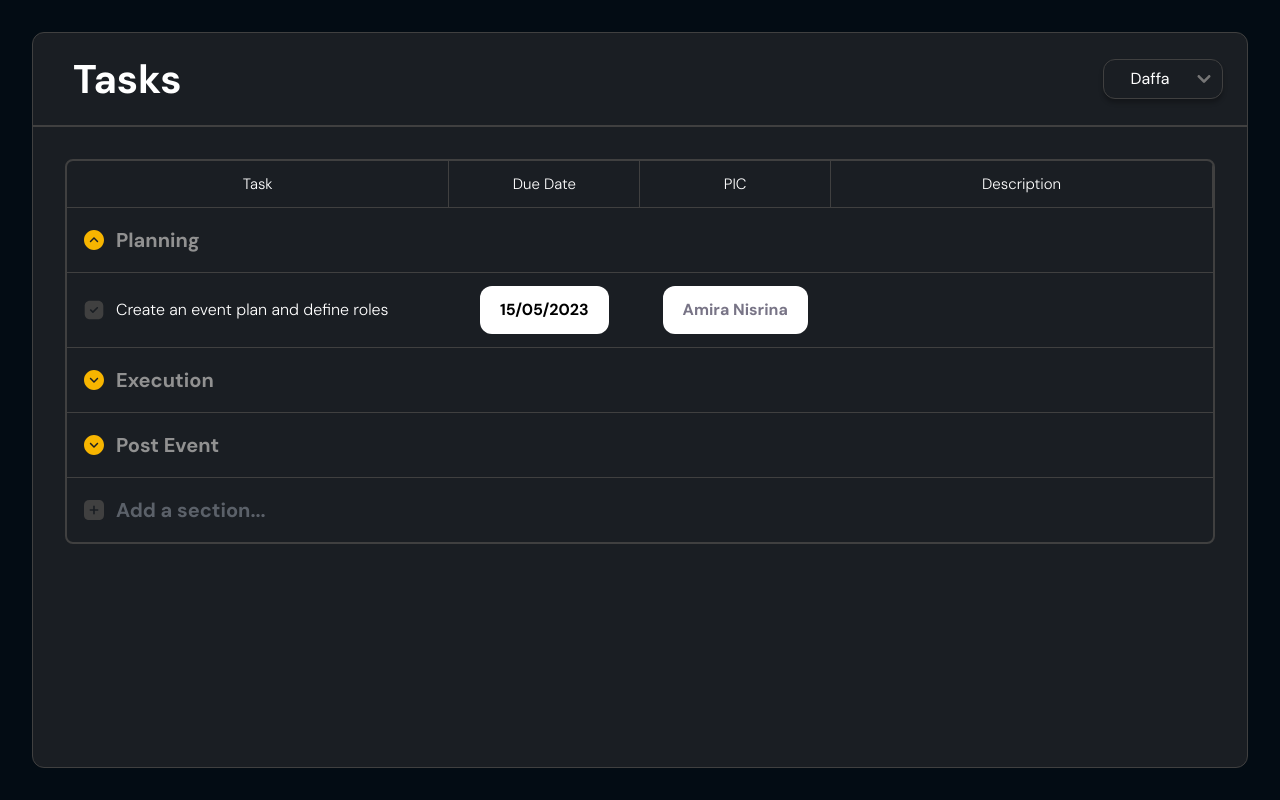
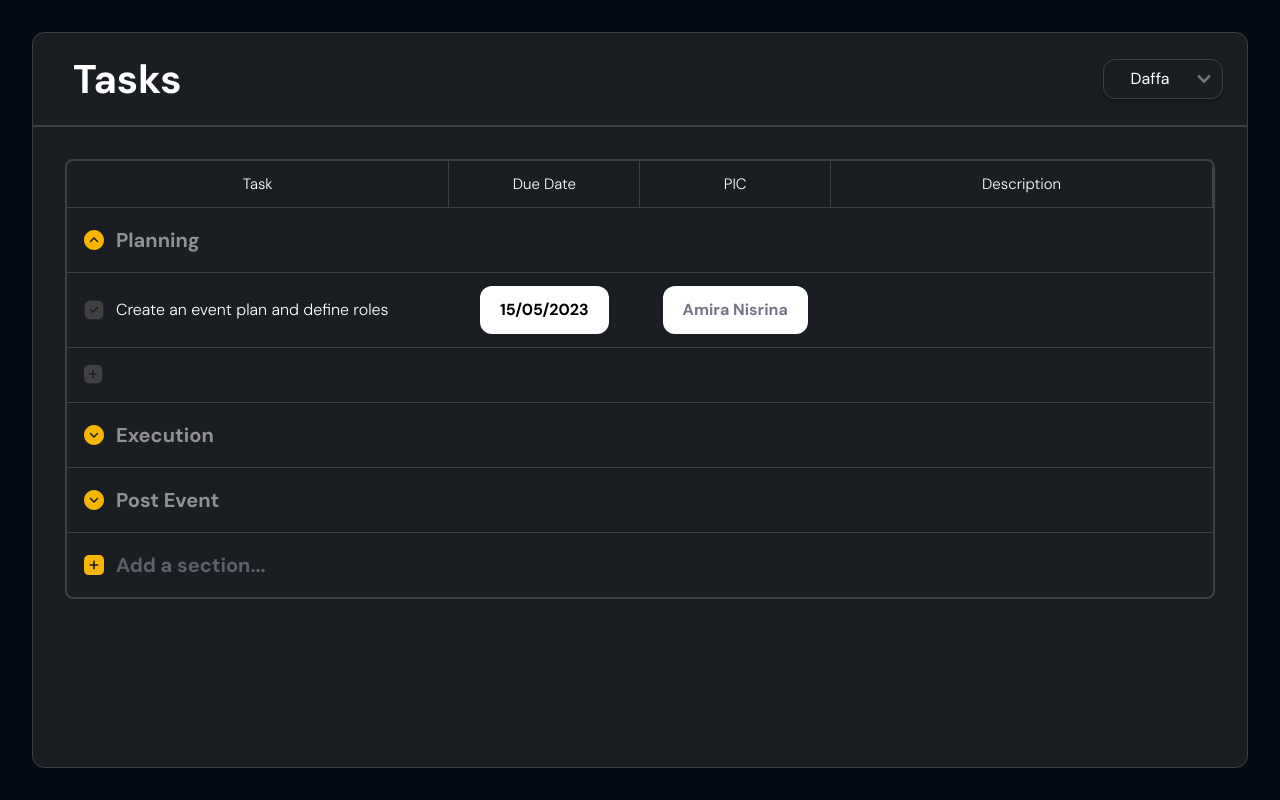
Before and after one commit to ichasna/FE-GATHERLY, a React (Vite) app: page /task-tracking in a window 1280 px wide. Both pictures are taken after a click on the button 94 px from the left and 240 px from the top of the page. Built offline with nearby package versions, Linux system fonts and the light colour scheme.

Commit message:
Changed color of add a section feature and added barebone of add a task feature. TODO: Finish functionality of add a task feature

```diff
--- a/src/components/TaskTracking/Table.jsx
+++ b/src/components/TaskTracking/Table.jsx
@@ -102,7 +102,7 @@ function Table() {
                   >
                     <path
                       d="M14.66 0C18.06 0 20 1.92 20 5.33V14.67C20 18.06 18.07 20 14.67 20H5.33C1.92 20 0 18.06 0 14.67V5.33C0 1.92 1.92 0 5.33 0H14.66ZM9.99 5.51C9.53 5.51 9.16 5.88 9.16 6.34V9.16H6.33C6.11 9.16 5.9 9.25 5.74 9.4C5.59 9.56 5.5 9.769 5.5 9.99C5.5 10.45 5.87 10.82 6.33 10.83H9.16V13.66C9.16 14.12 9.53 14.49 9.99 14.49C10.45 14.49 10.82 14.12 10.82 13.66V10.83H13.66C14.12 10.82 14.49 10.45 14.49 9.99C14.49 9.53 14.12 9.16 13.66 9.16H10.82V6.34C10.82 5.88 10.45 5.51 9.99 5.51Z"
-                      fill="#404040"
+                      fill="#F7B500"
                     />
                   </svg>
                 </button>
--- a/src/components/TaskTracking/TableRow.jsx
+++ b/src/components/TaskTracking/TableRow.jsx
@@ -18,7 +18,10 @@ function TableRow({ title, data }) {
       {showRow && (
         <>
           {data.map((item, index) => (
-            <tr key={index} className="border-t border-[#404040] text-[11px] lg:text-[16px]">
+            <tr
+              key={index}
+              className="border-t border-[#404040] text-[11px] lg:text-[16px]"
+            >
               <td colSpan={4}>
                 <div className="flex flex-row justify-start items-center p-2 lg:p-4">
                   <svg
@@ -41,12 +44,16 @@ function TableRow({ title, data }) {
               </td>
               <td colSpan={2}>
                 <div className="flex flex-row justify-center items-center">
-                  <span className="bg-white lg:py-3 lg:px-5 lg:my-3 py-1 px-2 my-2 rounded-xl font-bold">{item.dueDate}</span>
+                  <span className="bg-white lg:py-3 lg:px-5 lg:my-3 py-1 px-2 my-2 rounded-xl font-bold">
+                    {item.dueDate}
+                  </span>
                 </div>
               </td>
               <td colSpan={2}>
                 <div className="flex flex-row justify-center items-center">
-                  <span className="bg-white lg:py-3 lg:px-5 lg:my-3 py-1 px-2 my-2 rounded-xl font-bold text-[#787486] whitespace-nowrap">{item.PIC}</span>
+                  <span className="bg-white lg:py-3 lg:px-5 lg:my-3 py-1 px-2 my-2 rounded-xl font-bold text-[#787486] whitespace-nowrap">
+                    {item.PIC}
+                  </span>
                 </div>
               </td>
               <td colSpan={4}>
@@ -56,6 +63,25 @@ function TableRow({ title, data }) {
               </td>
             </tr>
           ))}
+          <tr className="border-t border-[#404040] text-[11px] lg:text-[16px]">
+            <td colSpan={12}>
+              <div className="flex flex-row justify-start items-center p-2 lg:p-4">
+                <svg
+                  className="w-4 h-4 lg:w-5 lg:h-5 flex-shrink-0 hover:brightness-75 duration-300"
+                  width="22"
+                  height="22"
+                  viewBox="0 0 22 22"
+                  fill="none"
+                  xmlns="http://www.w3.org/2000/svg"
+                >
+                  <path
+                    d="M14.66 0C18.06 0 20 1.92 20 5.33V14.67C20 18.06 18.07 20 14.67 20H5.33C1.92 20 0 18.06 0 14.67V5.33C0 1.92 1.92 0 5.33 0H14.66ZM9.99 5.51C9.53 5.51 9.16 5.88 9.16 6.34V9.16H6.33C6.11 9.16 5.9 9.25 5.74 9.4C5.59 9.56 5.5 9.769 5.5 9.99C5.5 10.45 5.87 10.82 6.33 10.83H9.16V13.66C9.16 14.12 9.53 14.49 9.99 14.49C10.45 14.49 10.82 14.12 10.82 13.66V10.83H13.66C14.12 10.82 14.49 10.45 14.49 9.99C14.49 9.53 14.12 9.16 13.66 9.16H10.82V6.34C10.82 5.88 10.45 5.51 9.99 5.51Z"
+                    fill="#404040"
+                  />
+                </svg>
+              </div>
+            </td>
+          </tr>
         </>
       )}
     </>
```
